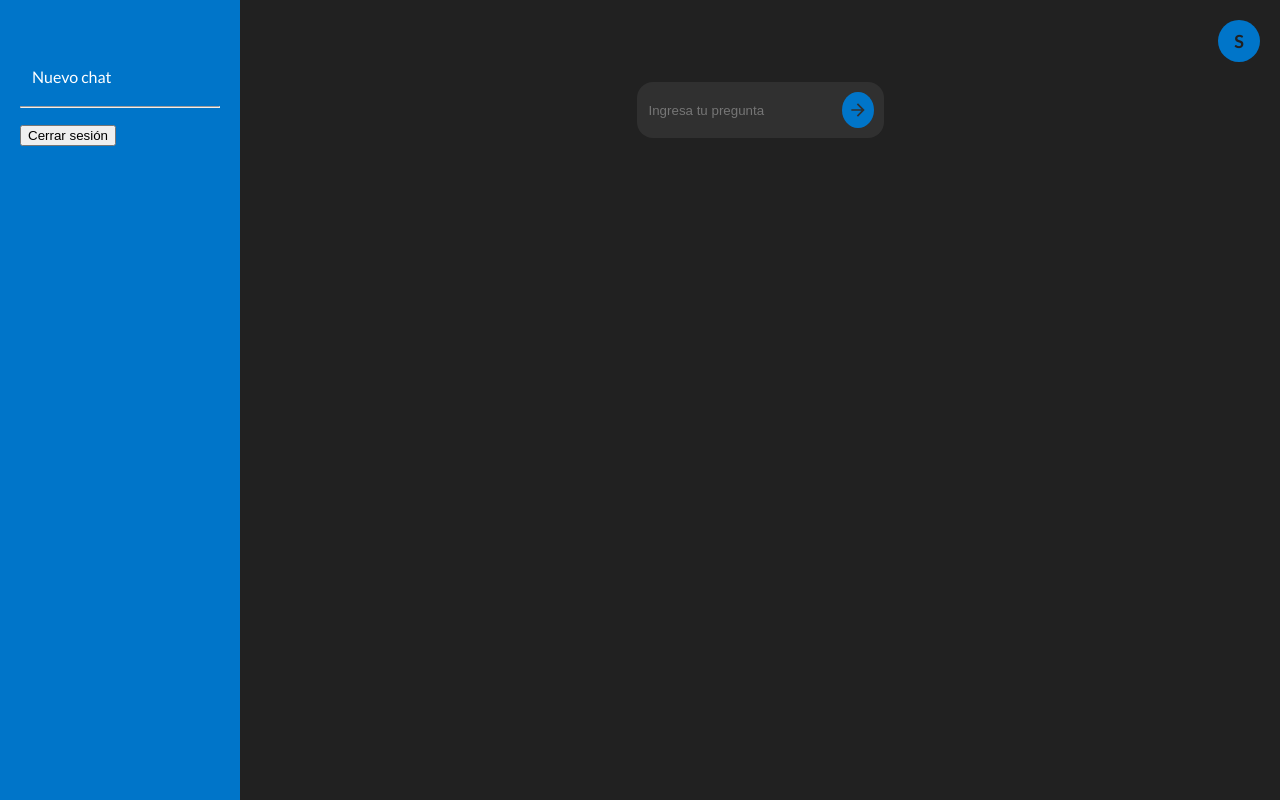
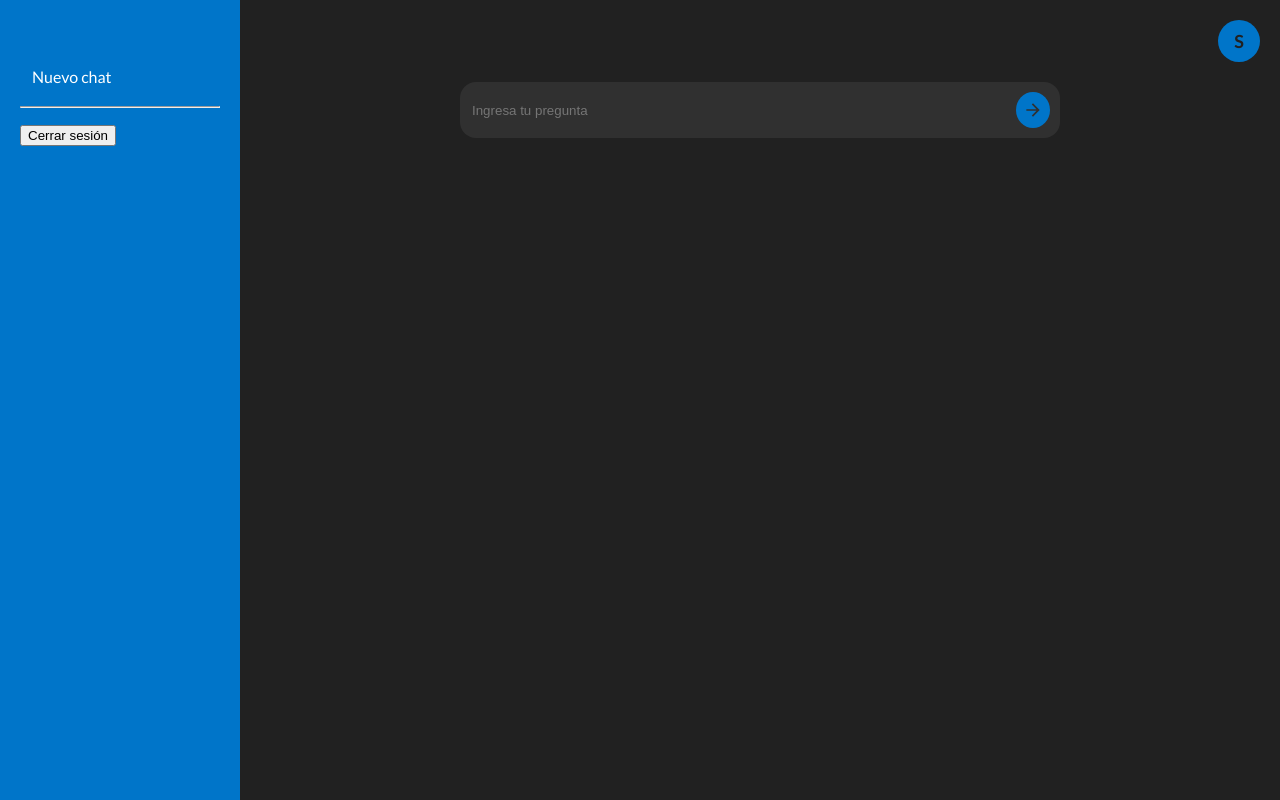
Before and after one commit to cdnexx/vanty, a Django app: page /chats/ in a window 1280 px wide. Run offline with Django 5.2, Linux system fonts and the light colour scheme; the visitor is signed in with stand-in values (Sample User, id 1); data that the repository does not hold is empty; some libraries are stand-ins or nearby versions.

Commit message:
Ajuste de estilo

```diff
--- a/static/css/style.css
+++ b/static/css/style.css
@@ -73,7 +73,8 @@ main {
 }
 
 .content {
-    max-width: 600px;
+    width: 50%;
+    min-width: 600px;
     margin: 0 auto;
     padding: 20px;
 }
```
